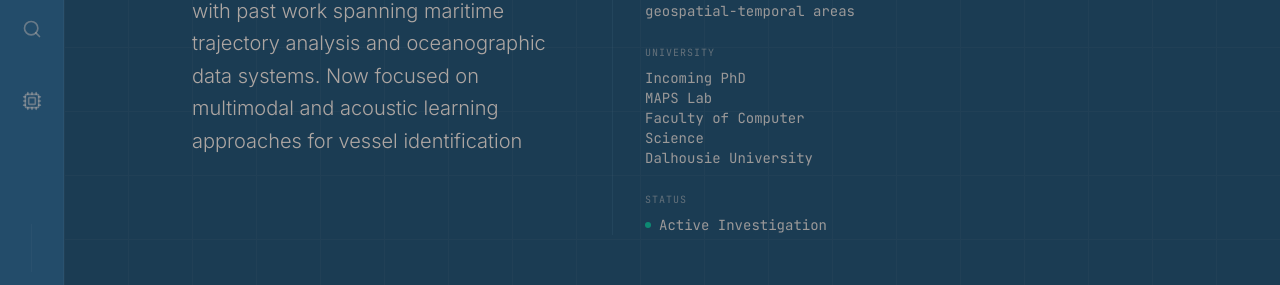
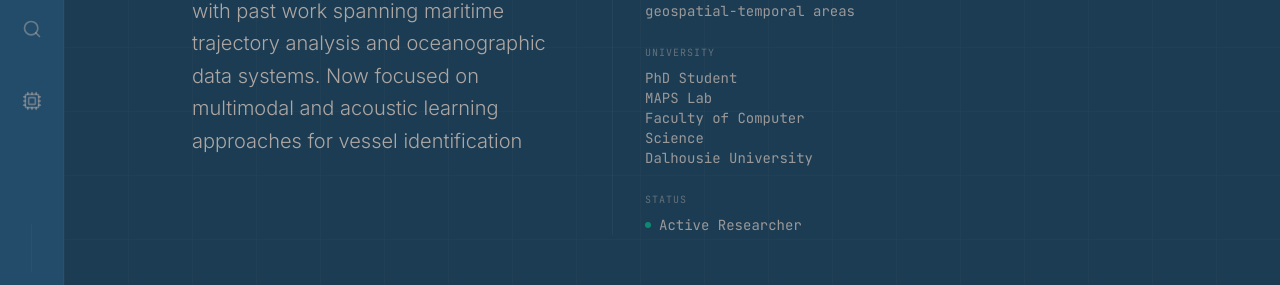
Before and after one commit to p-doshi/pf_2026, a React (Vite) app: page / in a window 1280 px wide. Shown: the part 465-750 px from the top of the page. Built offline with nearby package versions, Linux system fonts and the light colour scheme.

Commit message:
Update identity panel to reflect current status

```diff
--- a/src/components/IdentityPanel.tsx
+++ b/src/components/IdentityPanel.tsx
@@ -37,13 +37,13 @@ Now focused on multimodal and acoustic learning approaches for vessel identifica
                 </div>
                 <div>
                   <h4 className="text-[10px] font-mono text-focus/40 uppercase tracking-widest mb-2">University</h4>
-                  <p className="text-sm font-mono text-focus/70">  Incoming PhD <br/> MAPS Lab <br/> Faculty of Computer Science <br/> Dalhousie University</p>
+                  <p className="text-sm font-mono text-focus/70"> PhD Student<br/> MAPS Lab <br/> Faculty of Computer Science <br/> Dalhousie University</p>
                 </div>
                 <div>
                   <h4 className="text-[10px] font-mono text-focus/40 uppercase tracking-widest mb-2">Status</h4>
                   <div className="flex items-center gap-2">
                     <div className="w-1.5 h-1.5 rounded-full bg-emerald-400 animate-pulse" />
-                    <p className="text-sm font-mono text-focus/70">Active Investigation</p>
+                    <p className="text-sm font-mono text-focus/70">Active Researcher</p>
                   </div>
                 </div>
               </div>
```
